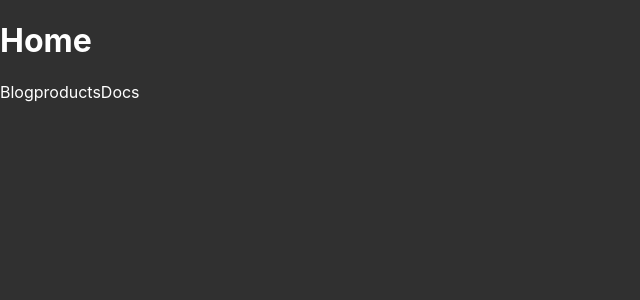
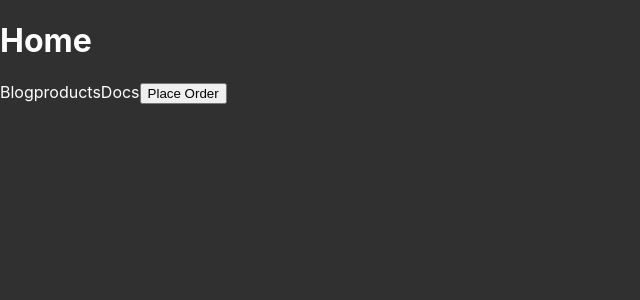
Before and after one commit to biasedzeus/nextjs-learn-app, a Next.js app: page / in a window 1280 px wide. Shown: the top 300 px of the page, without its empty margins (0-640 px from the left). Built offline with nearby package versions, Linux system fonts and the light colour scheme.

Commit message:
using router.push & router.replace to go to a route after an event

```diff
--- a/pages/index.js
+++ b/pages/index.js
@@ -1,7 +1,15 @@
 import Link from "next/link";
 import React from "react";
+import { useRouter } from "next/router";
+const Home = () => {
+  const router = useRouter();
 
-const Home = () => {
+  function handleClick() {
+    console.log("placing order");
+    // router.push("/products/");
+    router.replace("/products/")
+  }
+
   return (
     <div>
       <h1>Home</h1>
@@ -14,6 +22,8 @@ const Home = () => {
       <Link href="/docs">
         <a>Docs</a>
       </Link>
+
+      <button onClick={handleClick}>Place Order</button>
     </div>
   );
 };
```
